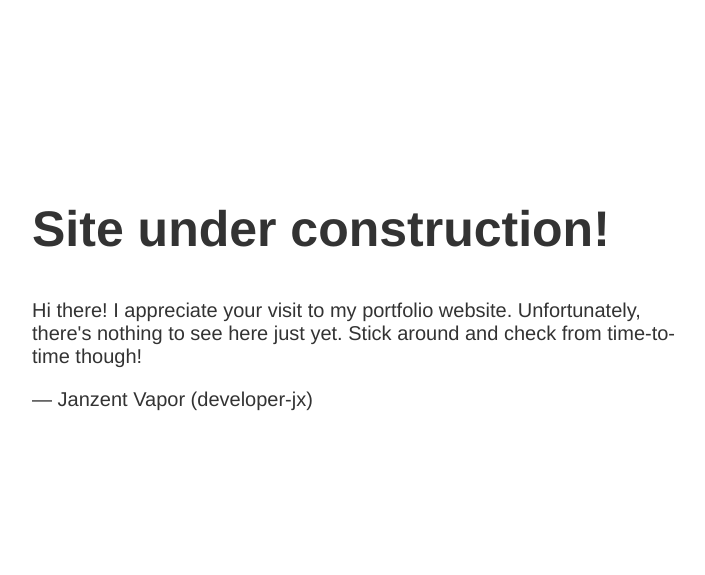
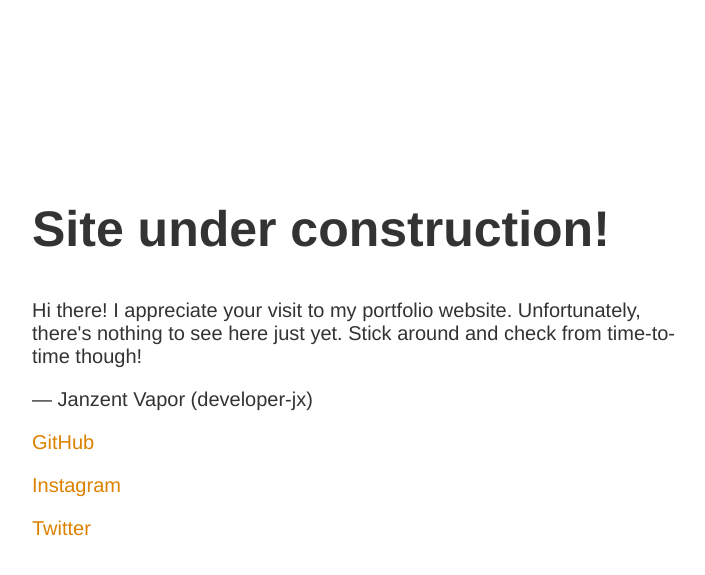
Before and after one commit to developer-jx/developer-jx.github.io, a Jekyll site: the page index.html, which Jekyll copies as it is, in a window 1280 px wide. Shown: the top 575 px of the page, without its empty margins (283-988 px from the left). Built offline with Jekyll 4.4.1, drawn with Linux system fonts in a browser that asks for light colours.

Commit message:
Added Social Links

```diff
--- a/index.html
+++ b/index.html
@@ -18,6 +18,9 @@ a:hover { color: #333; text-decoration: none; }
 <div>
 <p>Hi there! I appreciate your visit to my portfolio website. Unfortunately, there's nothing to see here just yet. Stick around and check from time-to-time though!</p>
 <p>&mdash; Janzent Vapor (developer-jx)</p>
+<p><a href="https://github.com/developer-jx">GitHub</a></p>
+<p><a href="https://www.instagram.com/jivapor/">Instagram</a></p>
+<p><a href="https://twitter.com/jivapor">Twitter</a></p>
 </div>
 
 </article>
```
Also changed, not shown: other parts of index.html (+1 -1 lines).
